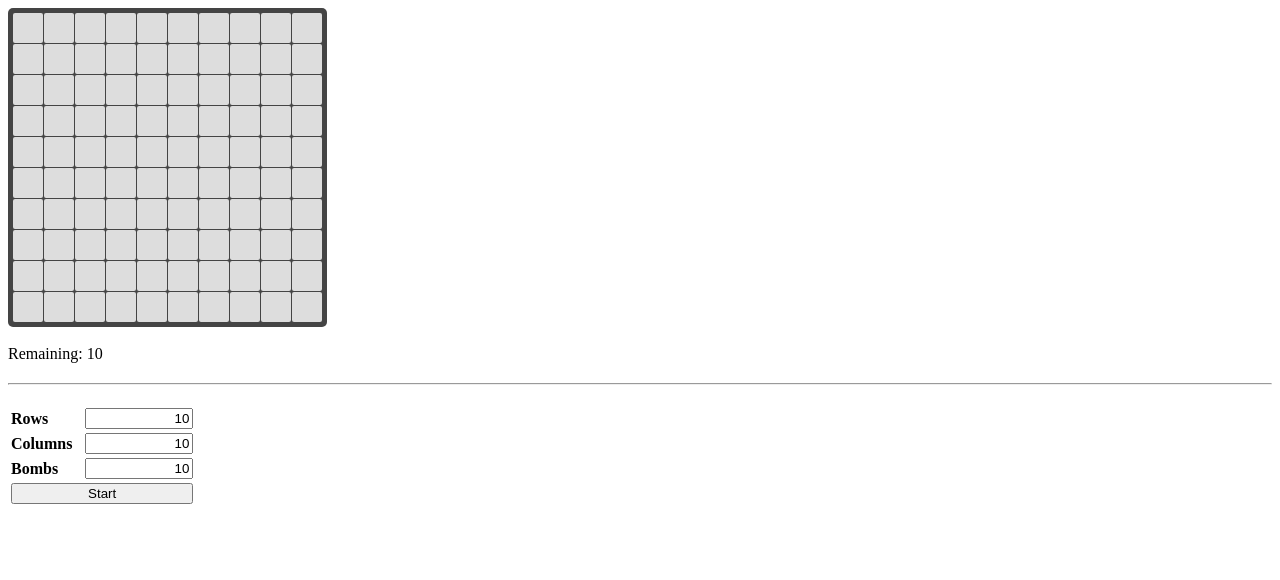
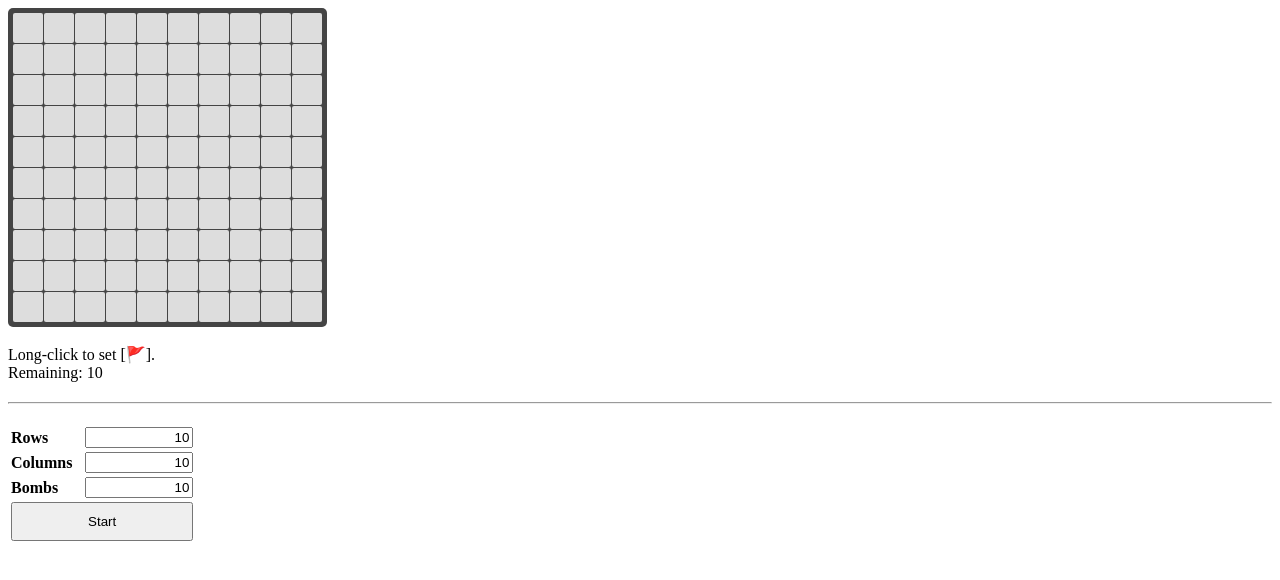
Before and after one commit to ToMakPo/Minesweeper, a plain HTML site: page index.html in a window 1280 px wide. Drawn offline with nearby package versions, Linux system fonts and the light colour scheme.

Commit message:
added extra details.

```diff
--- a/board.js
+++ b/board.js
@@ -4,6 +4,7 @@ const colsInput = $('#columns-input')
 const bombsInput = $('#bombs-input')
 const counter = $('#counter')
 const startButton = $('#start-button')
+const flagIcon = $('#flag-icon')
 const messageBox = $('<div id="message-box">')
     .append($('<div>').append($('<h1>'), $('<span>'), $('<b>✖</b>')))
 
@@ -25,6 +26,8 @@ const icons = {
     flag: '🚩',
     bomb: '💣'
 }
+
+flagIcon.text(icons.flag)
 
 const longClick = 250
 let clickTimer = null
--- a/index.html
+++ b/index.html
@@ -16,8 +16,8 @@
     <div id='board'></div>
     <br>
     <div id='dashboard'>
+        <div>Long-click to set [<span id='flag-icon'></span>].</div>
         <div>Remaining: <span id='counter'></span></div>
-
     </div>
     <hr>
     <table id='options'>
--- a/style.sass
+++ b/style.sass
@@ -25,6 +25,7 @@ input
 
 #start-button
     width: 100%
+    padding: 10px 20px
 
 #board
     display: flex
```
Also changed, not shown: style.css.
